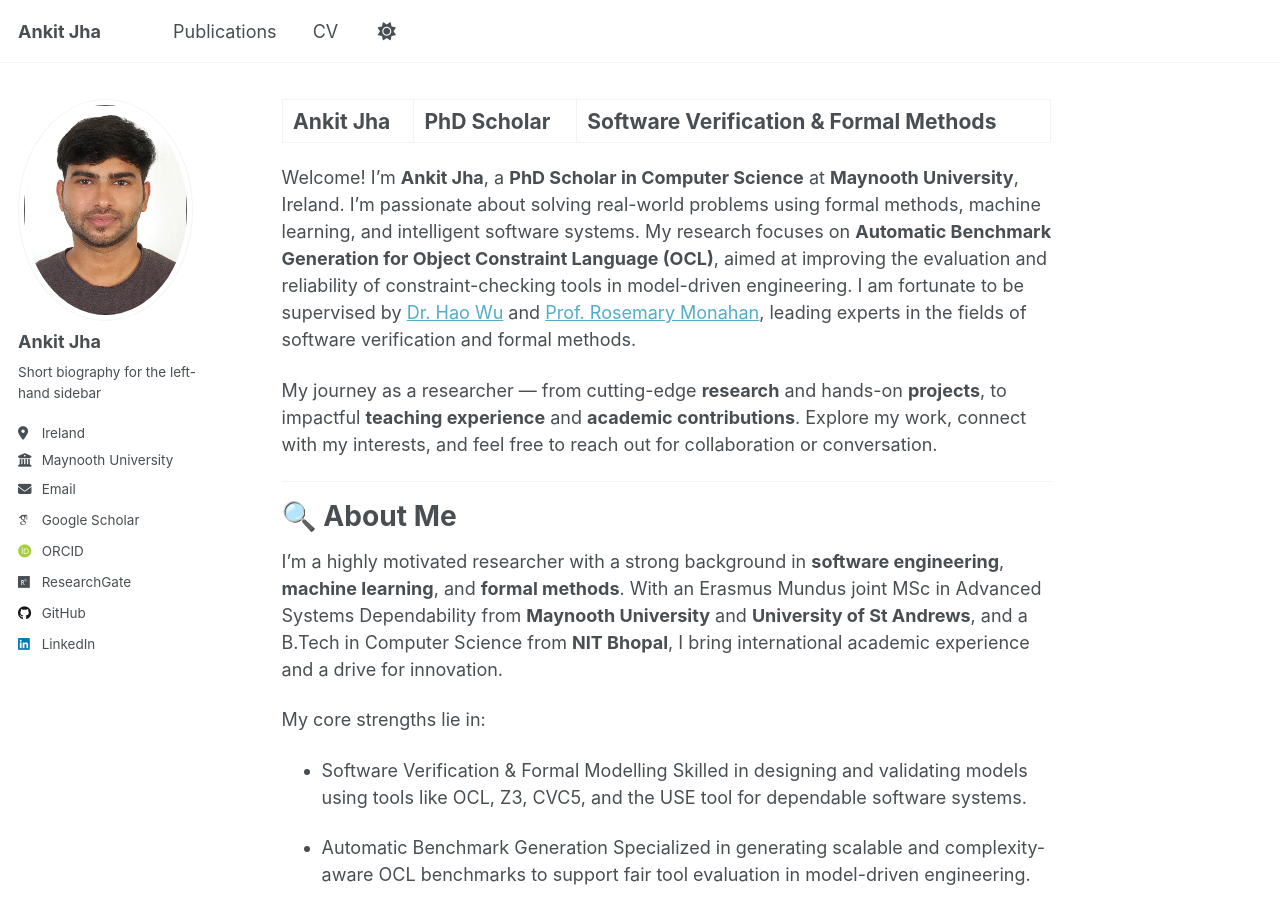
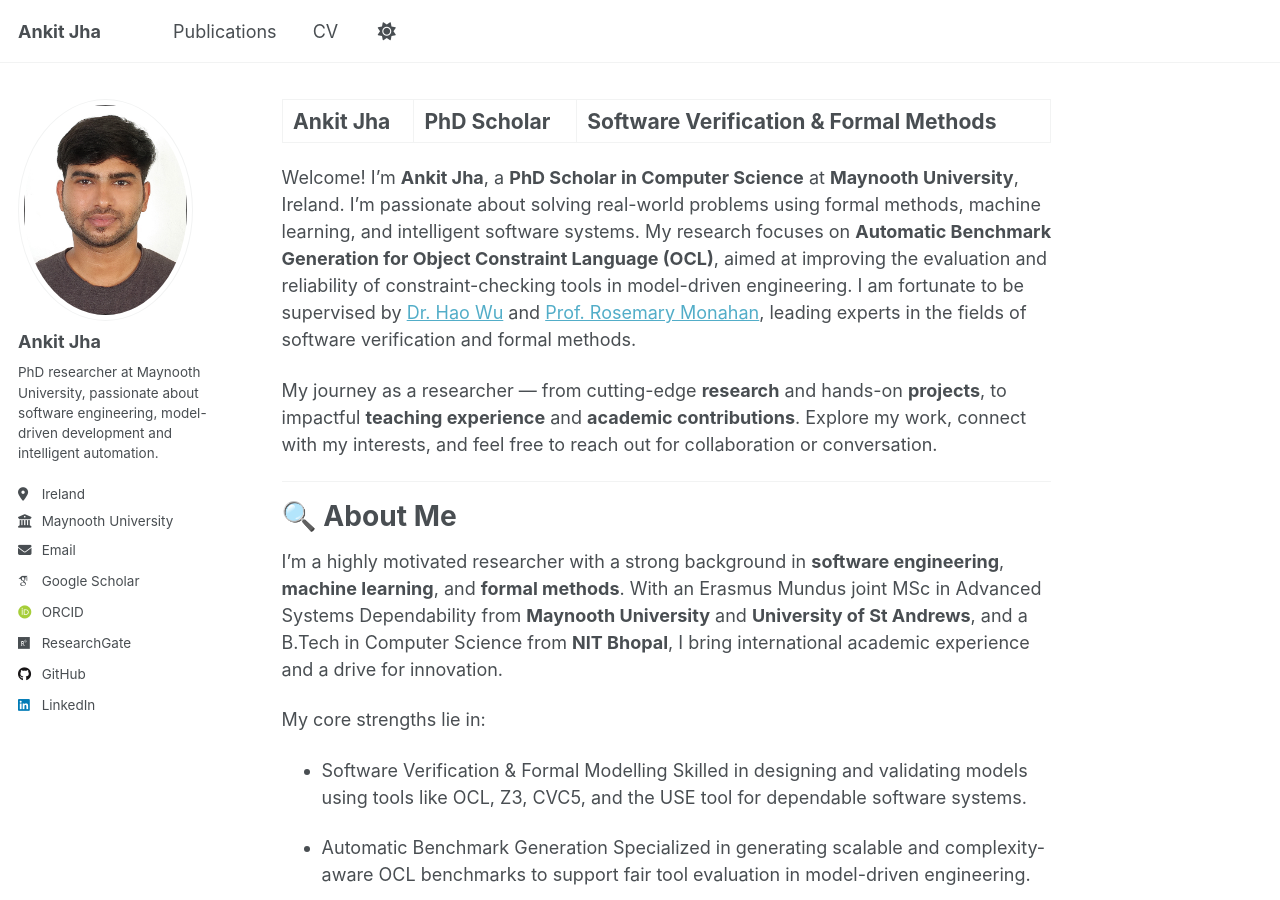
Before and after one commit to AnkitMU/VerifiedByAnkit.github.io, a Jekyll site: the page built from _pages/about.md, in a window 1280 px wide and 900 px high. Built offline with Jekyll 4.4.1, drawn with Linux system fonts in a browser that asks for light colours; some web fonts are replaced.

Commit message:
Update _config.yml

```diff
--- a/_config.yml
+++ b/_config.yml
@@ -25,7 +25,8 @@ author:
   avatar           : "profile.png"
   name             : "Ankit Jha"
   pronouns         : # example: "she/her"
-  bio              : "Short biography for the left-hand sidebar"
+  bio              : "PhD researcher at Maynooth University, passionate about software engineering, model-driven development and intelligent automation."
+
   location         : "Ireland"
   employer         : "Maynooth University"
   uri              : # URL
```
